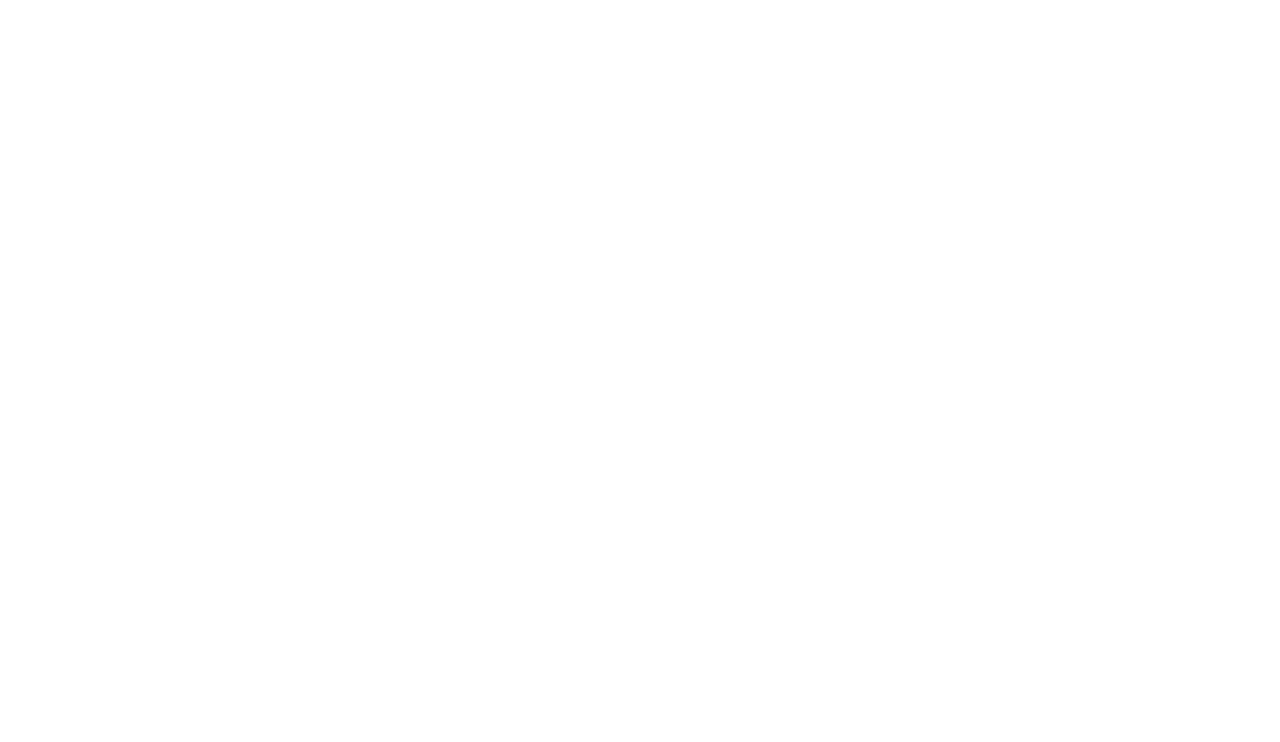
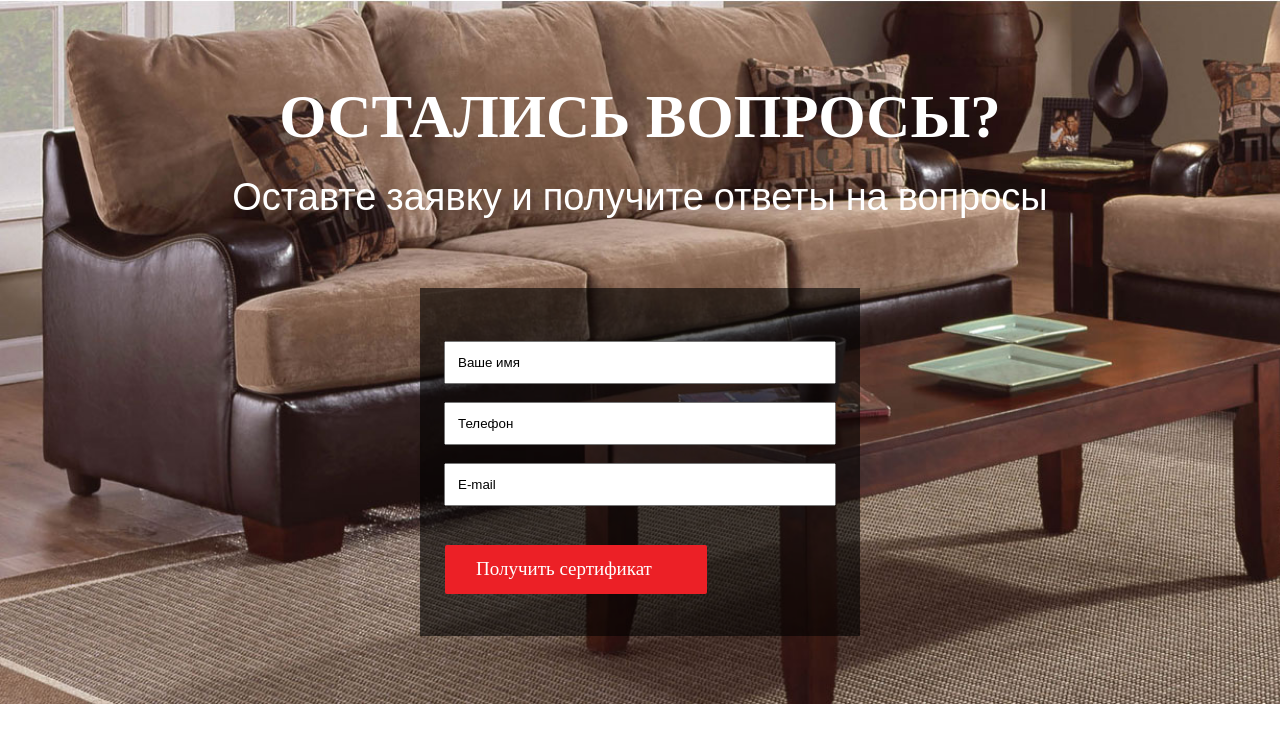
Before and after one commit to prorabra/FE16-mebel, a plain HTML site: page index.html in a window 1280 px wide. Drawn offline with nearby package versions, Linux system fonts and the light colour scheme.

Commit message:
Add files via upload
Added a question form

```diff
--- a/css/style.css
+++ b/css/style.css
@@ -1,2 +1,78 @@
-body{margin: 0 auto;padding: 0;}
-.wrapper{margin: 0 auto;width: 70%;}
+body{
+	margin: 0 auto;
+	padding: 0;
+}
+.wrapper{
+	margin: 0 auto;
+	width: 70%;
+}
+
+/*FORM FOR QUESTIONS*/
+
+.form_for_questions{
+	background: url(../images/fon_form.jpg) no-repeat;
+	background-size: cover;
+	height: 622px;
+	width:1920;
+	color: white;
+	padding-top: 82px;
+}
+.for_questions {
+  background-color: rgba(0, 0, 0, 0.6);
+  width: 440px;
+  height: 295px;
+  z-index: 230;
+  margin: 0 auto;
+  padding-top: 53px;
+  margin-bottom: 78px;
+}
+.form_for_questions>h2{
+  font-size: 61px;
+  font-family: "OpenSans";
+  text-transform: uppercase;
+  text-align: center;
+  -webkit-margin-before: 0;
+  -webkit-margin-after: 0;
+  margin-bottom: 17px;
+}
+.form_for_questions>span{
+  font-size: 38px;
+  font-family: 'Open Sans', sans-serif;
+  display: block;
+  text-align: center;
+  -webkit-margin-before: 0;
+  -webkit-margin-after: 0;
+   margin-bottom: 67px;
+}
+.for_questions>form>input{
+	width: 374px;
+	height: 37px;
+	display: block;
+	margin: 0 auto;
+	margin-bottom: 18px;
+	padding-left: 12px
+}
+.for_questions>form>input:hover{
+	border: 1px solid red;
+}
+.for_questions>form>input[type="submit"]{
+  border-radius: 2px;
+  background-color: rgb(236, 32, 38);
+  width: 262px;
+  height: 49px;
+  font-size: 19px;
+  font-family: "Myriad Pro";
+  color: rgb(255, 255, 255);
+  line-height: 1.421;
+  text-align: left;
+  border:none;
+  opacity: 1;
+  z-index: 1800;
+  margin-top: 39px;
+  padding-left: 31px;
+  margin-left: 25px;
+}
+
+
+
+/*/FORM FOR QUESTIONS*/
--- a/index.html
+++ b/index.html
@@ -4,10 +4,26 @@
 	<meta charset="UTF-8">
 	<title>1000_grid_mebel_tour</title>
 	<link rel="stylesheet" href="css/style.css">
+	<link href="https://fonts.googleapis.com/css?family=Open+Sans" rel="stylesheet">
 </head>
 <body>
-	<div class="wrapper">
 
+<!-- FORM FOR QUESTIONS -->
+
+	<div class="form_for_questions">
+		<h2>Остались вопросы?</h2>
+		<span>Оставте заявку и получите ответы на вопросы</span>
+		<div class="for_questions">
+			<form>
+				<input type="text" value="Ваше имя" >
+				<input type="text" value="Телефон">
+				<input type="text" value="E-mail">
+				<input type="submit" value="Получить сертификат">
+			</form>
+		</div>
 	</div>
+
+<!-- /FORM FOR QUESTIONS -->
+
 </body>
 </html>
```
Also changed, not shown: images/fon_form.jpg (added), 1 other file.
